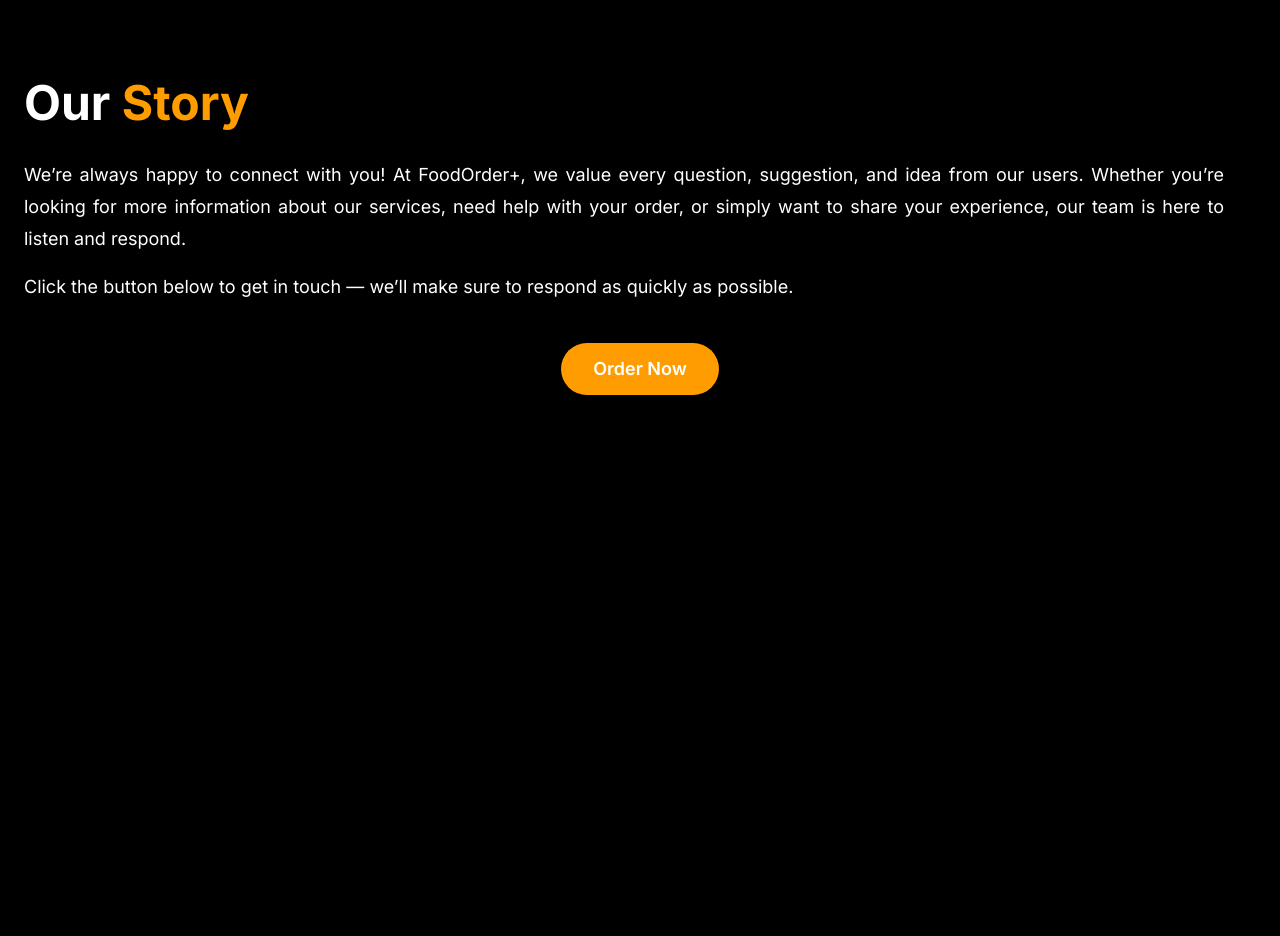
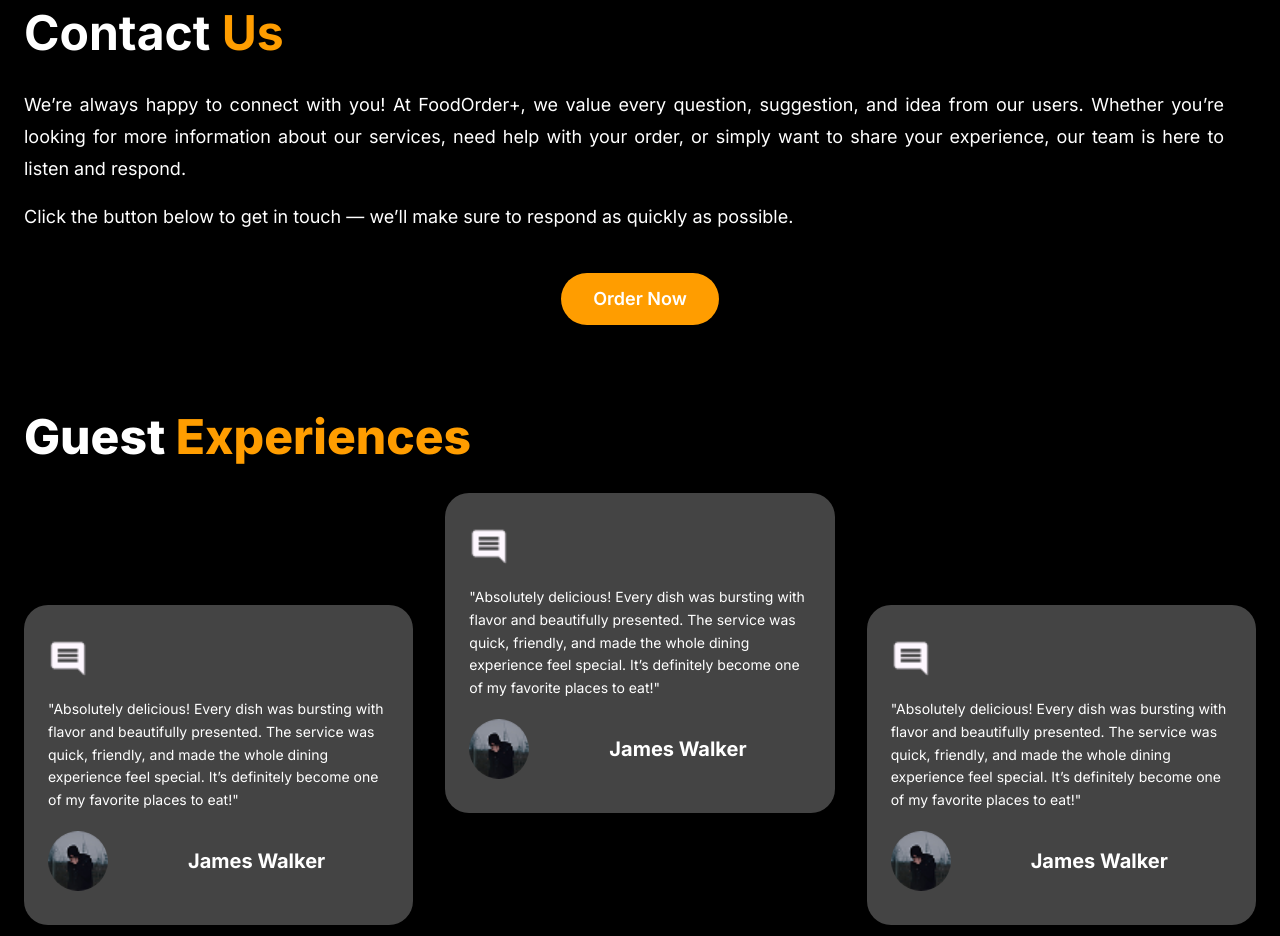
Before and after one commit to houssamBensiyed/FoodOrderPlus, a website: page index.html in a window 1280 px wide. Shown: the part 1861-2797 px from the top of the page. Before the commit the page ends 2304 px from the top, so only its background shows below. Drawn offline with nearby package versions, Linux system fonts and the light colour scheme.

Commit message:
comments section

```diff
--- a/index.html
+++ b/index.html
@@ -13,25 +13,6 @@
 </head>
 
 <body class="bg-black text-white ">
-    <header class="header">
-        <nav class="navbar">
-            <div class="logo">
-                FOODORDER
-                <span class="plus">+</span>
-            </div>
-
-            <i class="fa-solid fa-bars menu-icon" id="menu-toggle"></i>
-
-            <ul class="nav-links" id="nav-links">
-                <li><a href="../index.html">Home</a></li>
-                <li><a href="#">Product</a></li>
-                <li><a href="#">About</a></li>
-            </ul>
-            <div class="cart">
-                <i class="fa-solid fa-cart-shopping"></i>
-            </div>
-        </nav>
-    </header>
 
     <section class="w-full">
         <img class="w-full max-h-screen object-cover" src="./assets/home/car-1.jpg" alt="Food banner" />
@@ -185,12 +166,11 @@
         </div>
     </section>
 
-
     <!-- Contact Us -->
     <section>
-        <div class="mx-auto max-w-7xl px-6 py-12">
+        <div class="mx-auto  max-w-7xl px-6 py-12">
             <h2 class="text-center md:text-left text-4xl lg:text-5xl font-bold">
-                Our<span class="text-[#FF9D00]"> Story</span>
+                Contact<span class="text-[#FF9D00]"> Us</span>
             </h2>
 
             <div class="mt-8">
@@ -217,7 +197,66 @@
         </div>
     </section>
 
+    <!-- Comments -->
+    <section>
+        <div class="mx-auto mt-10 max-w-7xl px-6 mb-20">
+            <h2 class="text-3xl md:text-5xl font-extrabold text-center md:text-left">
+                Guest<span class="text-[#FF9D00]"> Experiences</span>
+            </h2>
 
+            <div class="mt-8 grid gap-6 md:gap-8 md:grid-cols-2 lg:grid-cols-3">
+
+                <!-- Comment-1 -->
+                <div class="flex flex-col justify-around lg:mt-28 bg-[#444444] rounded-[24px] p-6 h-80 max-w-[450px] mx-auto ">
+                    <div class="w-10 h-10 ">
+                        <img src="./assets/home/comment.png" alt="comment icon" class="w-full h-full object-contain">
+                    </div>
+                    <p class="text-sm leading-relaxed">
+                        "Absolutely delicious! Every dish was bursting with flavor and beautifully presented.
+                        The service was quick, friendly, and made the whole dining experience feel special.
+                        It’s definitely become one of my favorite places to eat!"
+                    </p>
+                    <div class="flex items-center gap-20">
+                        <img src="./assets/home/profile.png" alt="profile"
+                            class="w-[60px] h-[60px] rounded-full object-cover">
+                        <h3 class="font-bold text-xl">James Walker</h3>
+                    </div>
+                </div>
+                <!-- Comment-2 -->
+                <div class="flex flex-col justify-around bg-[#444444] rounded-[24px] p-6 h-80 max-w-[450px] mx-auto">
+                    <div class="w-10 h-10 ">
+                        <img src="./assets/home/comment.png" alt="comment icon" class="w-full h-full object-contain">
+                    </div>
+                    <p class="text-sm leading-relaxed">
+                        "Absolutely delicious! Every dish was bursting with flavor and beautifully presented.
+                        The service was quick, friendly, and made the whole dining experience feel special.
+                        It’s definitely become one of my favorite places to eat!"
+                    </p>
+                    <div class="flex items-center gap-20">
+                        <img src="./assets/home/profile.png" alt="profile"
+                            class="w-[60px] h-[60px] rounded-full object-cover">
+                        <h3 class="font-bold text-xl">James Walker</h3>
+                    </div>
+                </div>
+                <!-- Comment-3 -->
+                <div class="flex flex-col justify-around lg:mt-28 bg-[#444444] rounded-[24px] p-6 h-80 max-w-[450px] mx-auto">
+                    <div class="w-10 h-10 ">
+                        <img src="./assets/home/comment.png" alt="comment icon" class="w-full h-full object-contain">
+                    </div>
+                    <p class="text-sm leading-relaxed">
+                        "Absolutely delicious! Every dish was bursting with flavor and beautifully presented.
+                        The service was quick, friendly, and made the whole dining experience feel special.
+                        It’s definitely become one of my favorite places to eat!"
+                    </p>
+                    <div class="flex items-center gap-20">
+                        <img src="./assets/home/profile.png" alt="profile"
+                            class="w-[60px] h-[60px] rounded-full object-cover">
+                        <h3 class="font-bold text-xl">James Walker</h3>
+                    </div>
+                </div>
+            </div>
+        </div>
+    </section>
 
     <script src="../js/components/header.js"></script>
     <script src="https://cdn.tailwindcss.com"></script>
```
